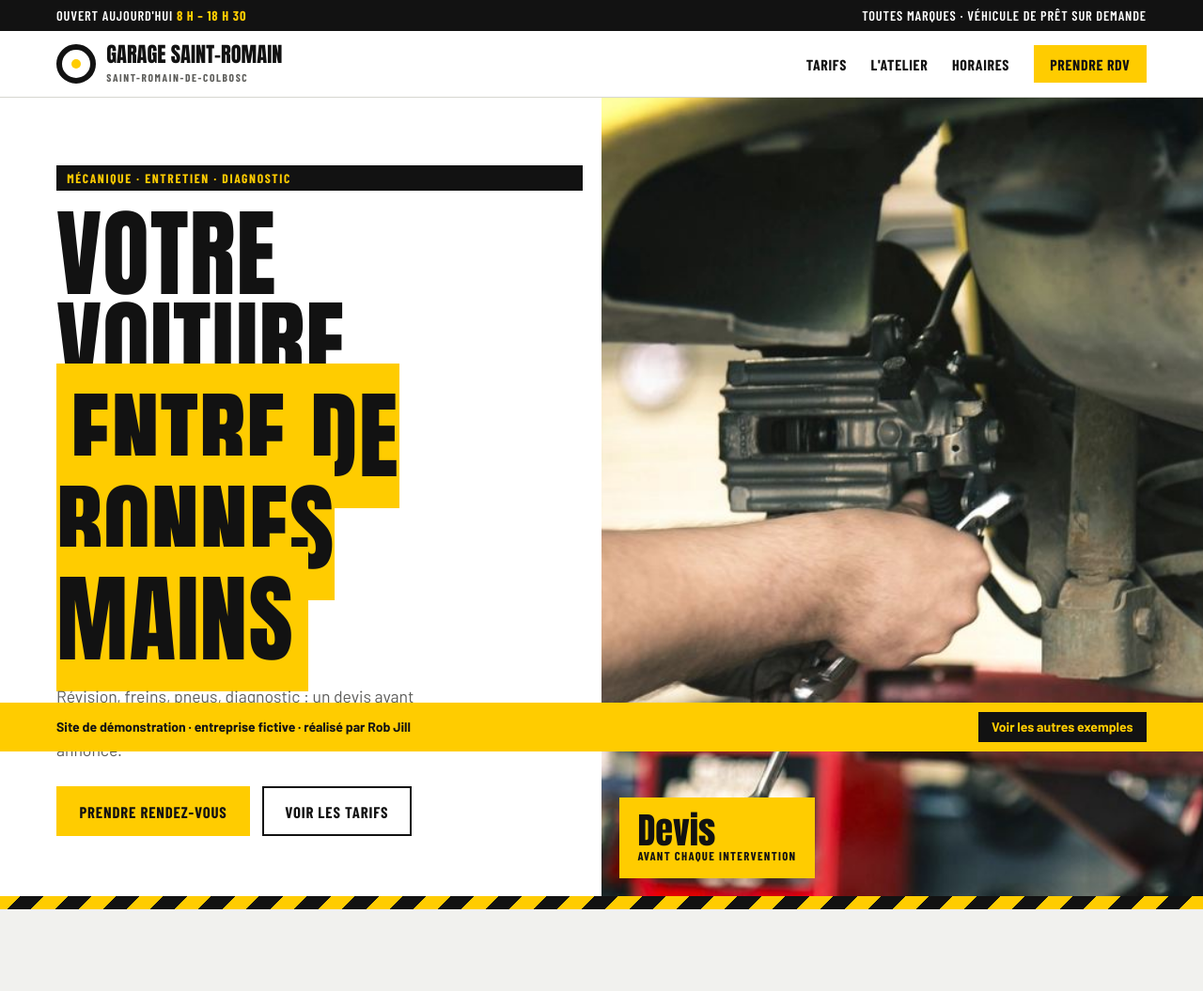
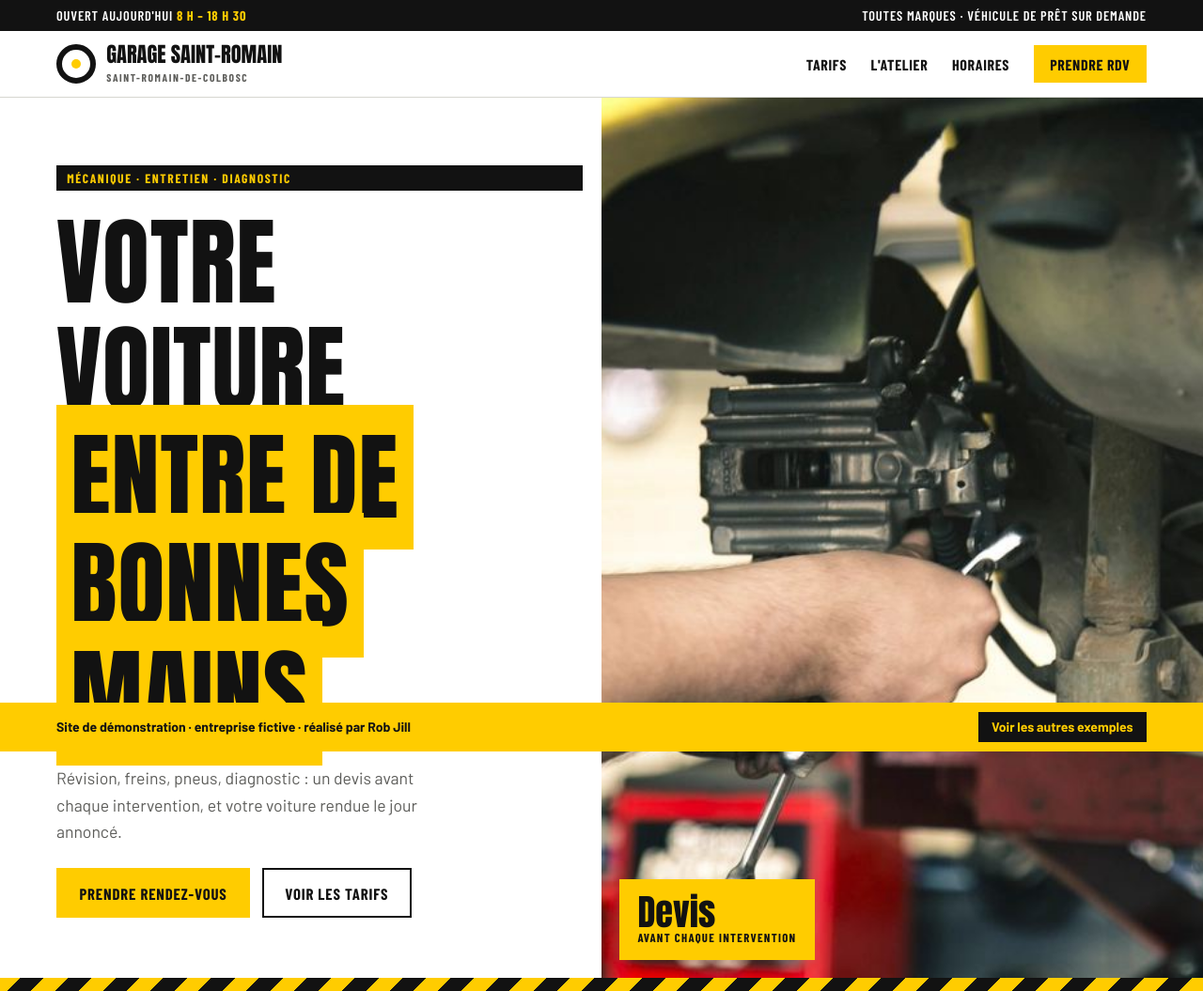
Before and after one commit to syrinebelmo-lgtm/coup-doeil, a plain HTML site: page realisations/garage-saint-romain/index.html in a window 1280 px wide. Shown: the top 1055 px of the page at 94% size. Drawn offline with nearby package versions, Linux system fonts and the light colour scheme.

Commit message:
Corrige le titre du garage et la grille des tarifs de la coiffure

```diff
--- a/realisations/garage-saint-romain/index.html
+++ b/realisations/garage-saint-romain/index.html
@@ -44,8 +44,8 @@ header.nav .cadre { display: flex; justify-content: space-between; align-items:
 .accroche { display: grid; grid-template-columns: 1fr 1fr; min-height: 560px; background: var(--blanc); }
 @media (max-width: 860px) { .accroche { grid-template-columns: 1fr; } }
 .accroche .texte { padding: clamp(2.5rem, 6vw, 4.5rem) max(20px, env(safe-area-inset-left, 0px)) clamp(2.5rem, 6vw, 4rem) max(20px, calc((100vw - 1200px) / 2 + 20px)); display: grid; align-content: center; gap: 1.2rem; }
-.accroche h1 { font-size: clamp(3.2rem, 8vw, 6.4rem); }
-.accroche h1 span { background: var(--jaune); padding: 0 .15em; }
+.accroche h1 { font-size: clamp(3.2rem, 8vw, 6.4rem); line-height: 1.12; }
+.accroche h1 span { background: var(--jaune); padding: 0 .15em; -webkit-box-decoration-break: clone; box-decoration-break: clone; }
 .accroche p { margin: 0; color: var(--gris); max-width: 40ch; font-size: 1.1rem; }
 .accroche .boutons { display: flex; gap: .8rem; flex-wrap: wrap; margin-top: .4rem; }
 .bouton { font: 700 1.05rem var(--etroit); letter-spacing: .05em; text-transform: uppercase; text-decoration: none; padding: .9rem 1.4rem; border: 2px solid var(--pneu); }
```
Also changed, not shown: realisations/atelier-coiffure-lou/index.html (+1 -1 lines).
